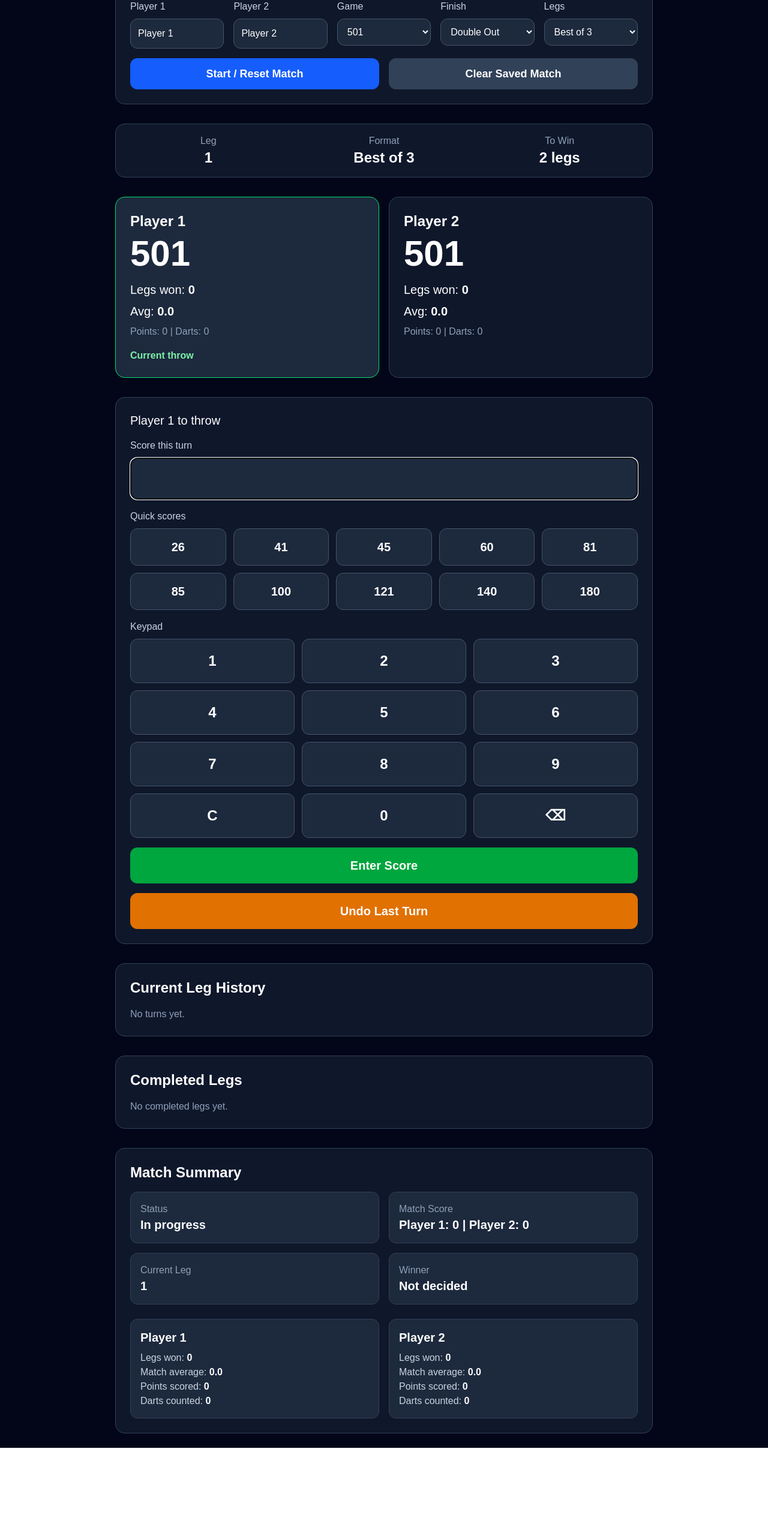
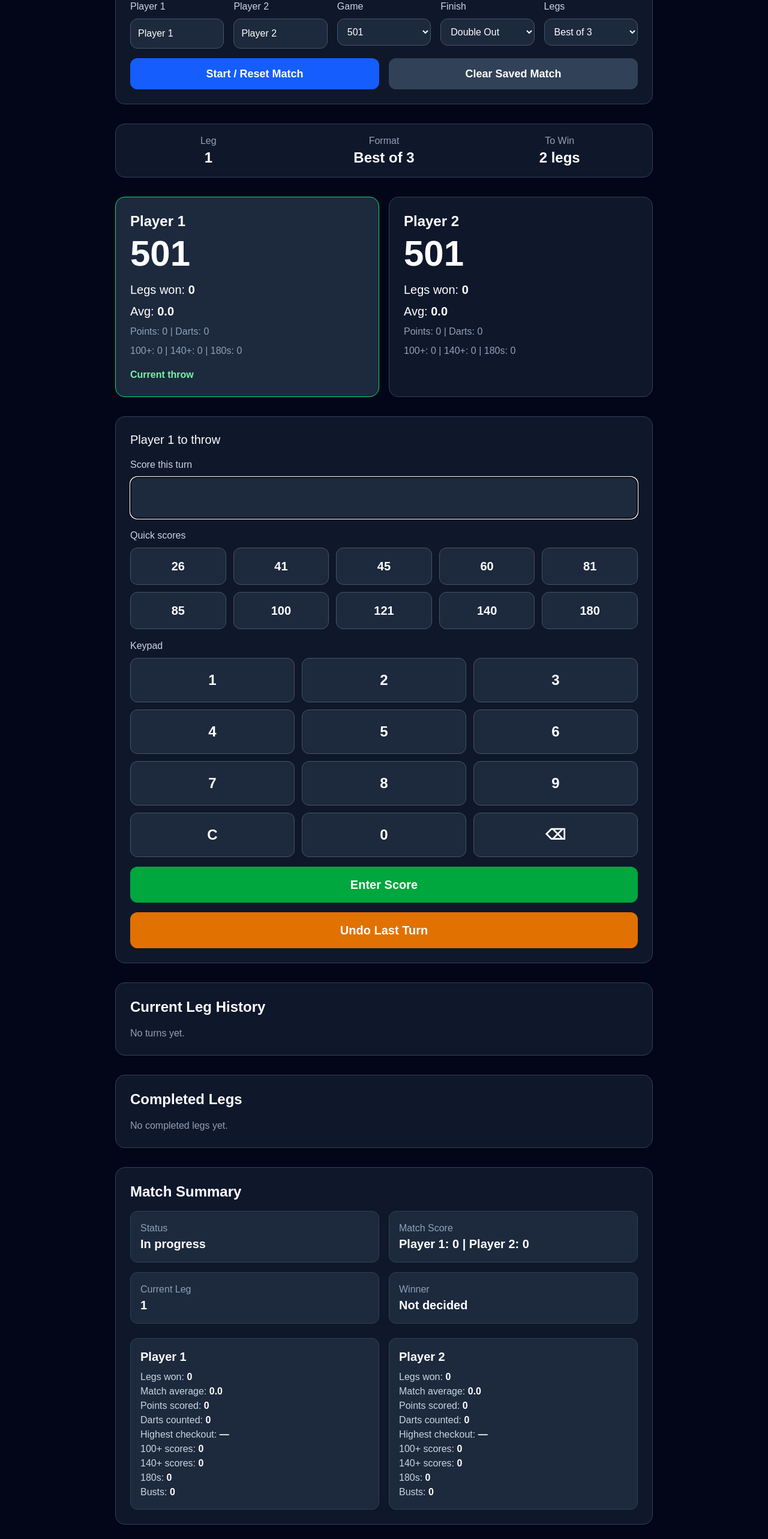
Before and after one commit to bclark303/dart-scorekeeper, a Next.js app: page / in a window 1280 px wide. Shown: the part 202-2768 px from the top of the page at 60% size. Before the commit the page ends 2616 px from the top, so only its background shows below. Built offline with nearby package versions, Linux system fonts and the light colour scheme.

Commit message:
Add match achievement stats

```diff
--- a/app/page.tsx
+++ b/app/page.tsx
@@ -21,6 +21,11 @@ type PlayerStats = {
   pointsScored: number;
   dartsThrown: number;
   threeDartAverage: number;
+  highestCheckout: number;
+  count180s: number;
+  count140Plus: number;
+  count100Plus: number;
+  busts: number;
 };
 
 type CompletedLeg = {
@@ -463,25 +468,48 @@ function setQuickScore(score: number) {
 function getPlayerStats(playerId: string): PlayerStats {
   const allTurns = getAllMatchTurns();
 
-  const playerTurns = allTurns.filter(
-    (turn) => turn.playerId === playerId && !turn.isBust
-  );
+  const playerTurns = allTurns.filter((turn) => turn.playerId === playerId);
 
-  const pointsScored = playerTurns.reduce((total, turn) => {
+  const scoringTurns = playerTurns.filter((turn) => !turn.isBust);
+
+  const pointsScored = scoringTurns.reduce((total, turn) => {
     return total + turn.scoreEntered;
   }, 0);
 
-  const dartsThrown = playerTurns.reduce((total, turn) => {
-  return total + turn.dartsThrown;
+  const dartsThrown = scoringTurns.reduce((total, turn) => {
+    return total + turn.dartsThrown;
   }, 0);
 
   const threeDartAverage =
     dartsThrown === 0 ? 0 : (pointsScored / dartsThrown) * 3;
 
+  const checkoutTurns = scoringTurns.filter((turn) => turn.isCheckout);
+
+  const highestCheckout = checkoutTurns.reduce((highest, turn) => {
+    return Math.max(highest, turn.scoreEntered);
+  }, 0);
+
+  const count180s = scoringTurns.filter((turn) => turn.scoreEntered === 180).length;
+
+  const count140Plus = scoringTurns.filter(
+    (turn) => turn.scoreEntered >= 140
+  ).length;
+
+  const count100Plus = scoringTurns.filter(
+    (turn) => turn.scoreEntered >= 100
+  ).length;
+
+  const busts = playerTurns.filter((turn) => turn.isBust).length;
+
   return {
     pointsScored,
     dartsThrown,
     threeDartAverage,
+    highestCheckout,
+    count180s,
+    count140Plus,
+    count100Plus,
+    busts,
   };
 }
 
@@ -688,6 +716,12 @@ function getMatchWinnerName(): string | null {
                 <div className="text-base text-slate-400">
                   Points: {getPlayerStats(player.id).pointsScored} | Darts:{" "}
                   {getPlayerStats(player.id).dartsThrown}
+                </div>
+
+                <div className="text-base text-slate-400">
+                  100+: {getPlayerStats(player.id).count100Plus} | 140+:{" "}
+                  {getPlayerStats(player.id).count140Plus} | 180s:{" "}
+                  {getPlayerStats(player.id).count180s}
                 </div>
 
                 {getPlayerCheckoutText(player) && (
@@ -958,6 +992,26 @@ function getMatchWinnerName(): string | null {
             Darts counted:{" "}
             <span className="font-bold text-white">{stats.dartsThrown}</span>
           </div>
+          <div className="text-slate-300">
+            Highest checkout:{" "}
+            <span className="font-bold text-white">
+              {stats.highestCheckout > 0 ? stats.highestCheckout : "—"}
+            </span>
+          </div>
+          <div className="text-slate-300">
+            100+ scores:{" "}
+            <span className="font-bold text-white">{stats.count100Plus}</span>
+          </div>
+          <div className="text-slate-300">
+            140+ scores:{" "}
+            <span className="font-bold text-white">{stats.count140Plus}</span>
+          </div>
+          <div className="text-slate-300">
+            180s: <span className="font-bold text-white">{stats.count180s}</span>
+          </div>
+          <div className="text-slate-300">
+            Busts: <span className="font-bold text-white">{stats.busts}</span>
+          </div>
         </div>
       );
     })}
```
